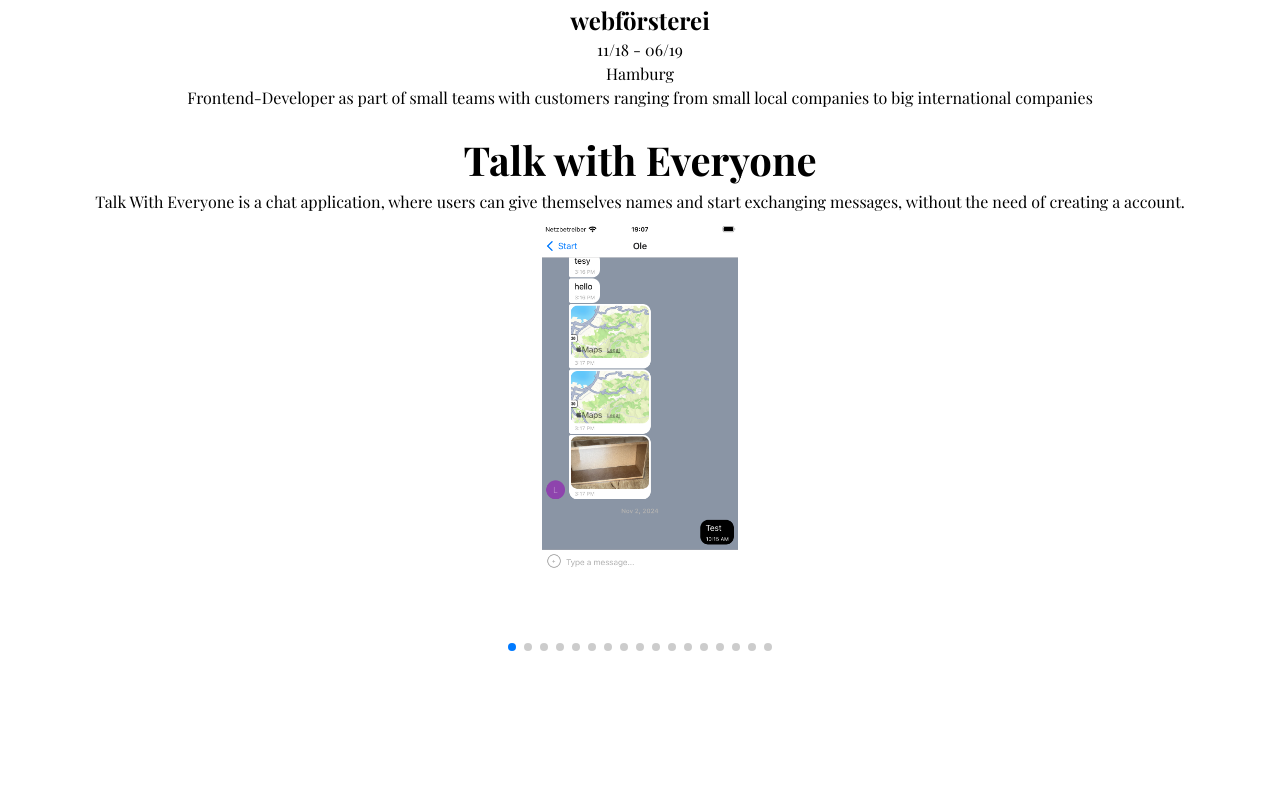
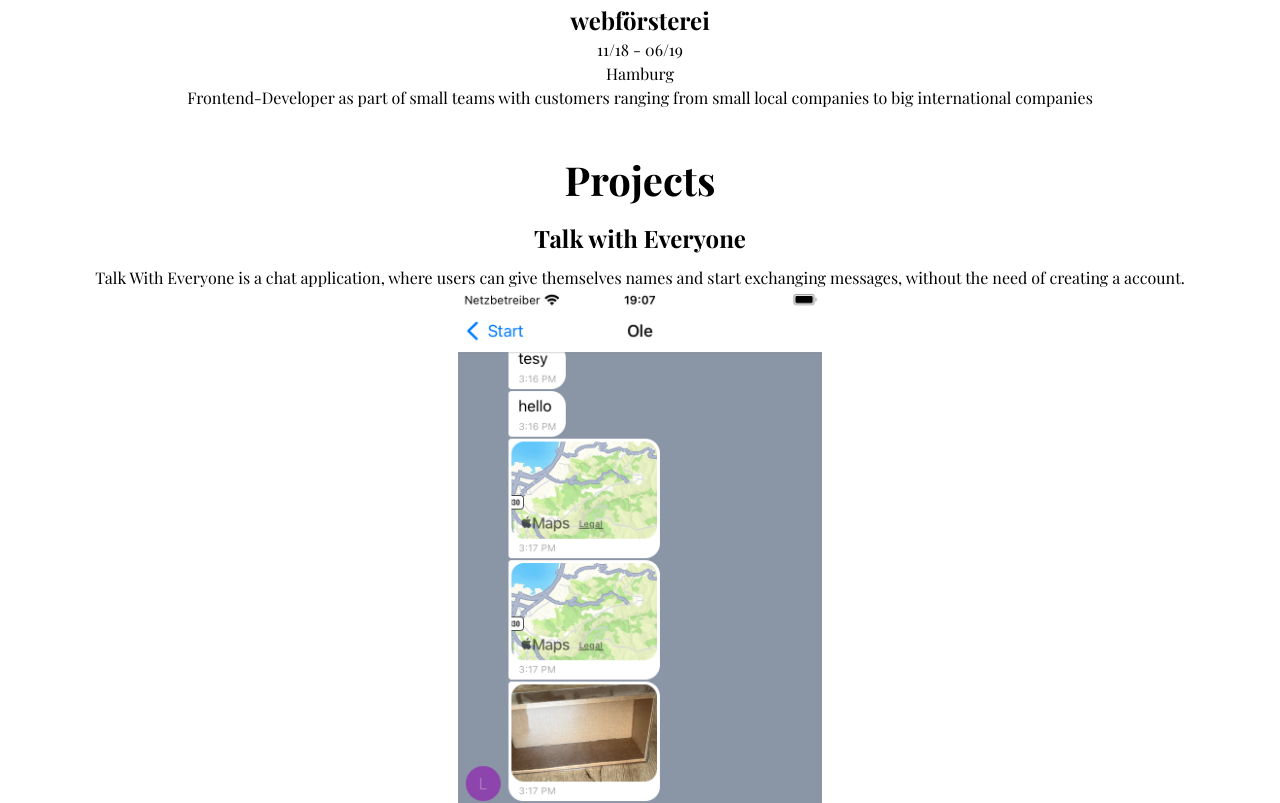
Before and after one commit to freshmozart1/portfolio, a React (Create React App) app: page / in a window 1280 px wide. Shown: the part 2740-3543 px from the top of the page. Before the commit the page ends 3405 px from the top, so only its background shows below. Built offline with nearby package versions, Linux system fonts and the light colour scheme.

Commit message:
Renamed TWE component to Projects componend and added a grid to the TWE slider.

```diff
--- a/src/App.tsx
+++ b/src/App.tsx
@@ -3,7 +3,7 @@ import Riddle from './components/Riddle/riddle.tsx';
 import Me from './components/Me/me.tsx';
 import Skills from './components/Skills/skills.tsx';
 import Experience from './components/Experience/experience.tsx';
-import Twe from './components/Twe/twe.tsx';
+import Projects from './components/Twe/twe.tsx';
 
 export default function App() {
     const [solvedRiddle, setSolvedRiddle] = useState(false);
@@ -13,7 +13,7 @@ export default function App() {
             <Me />
             <Skills />
             <Experience />
-            <Twe />
+            <Projects />
         </>
     );
 }
--- a/src/components/Twe/twe.scss
+++ b/src/components/Twe/twe.scss
@@ -1,27 +1,55 @@
-#tweHeader {
+div.projectsContainer {
+
+    gap: 10px;
+    flex-wrap: wrap;
+    width: 100svw;
+    min-height: 100svh;
+    padding: 20px;
+    max-width: 100svw;
+
+    section.slide>div.imageSlideText,
+    section.slide>img,
+    section.slide>div.content,
+    & {
+        display: inline-flex;
+        flex-direction: column;
+        justify-content: center;
+    }
+
+    div.swiper,
+    section.slide {
+        max-width: calc(100svw - 40px);
+
+        div.swiper-wrapper {
+            display: grid;
+            grid-template-rows: 1fr;
+            grid-template-columns: repeat(17, 1fr);
+        }
+    }
+
+    h1 {
         position: sticky;
         top: 0;
         background: rgba(255, 255, 255, 0.8);
         backdrop-filter: blur(10px);
         transition: 0.5s;
-    width: 100%;
     }
 
     section.slide {
-    display: inline-flex;
-    flex-direction: column;
-    padding: 0px 20px 32px 20px;
-    gap: 10px;
-    background-color: rgba(255, 255, 255, 1);
+        max-height: calc(100svh - 6rem);
+        height: calc(100svh - 6rem);
+        display: grid;
+        padding-bottom: 32px;
+        grid-template-columns: 100%;
+        grid-template-rows: minmax(0, auto) minmax(0, auto);
+        overflow: auto;
+        justify-items: center;
 
         >div.imageSlideText,
         >img {
-        max-height: calc(50svh - 21px - 1.875rem);
-        width: calc(100svw - 40px);
+            max-width: 100%;
+            max-height: 100%;
             object-fit: contain;
-        display: inline-flex;
-        flex-direction: column;
-        justify-content: center;
 
             >p {
                 margin: 0;
@@ -29,15 +57,9 @@ section.slide {
         }
 
         >div.content {
-        flex: 0 0 100%;
-        display: inline-flex;
-        flex-direction: column;
-        justify-content: center;
-        width: calc(100svw - 40px);
-        max-height: calc(100svh - 32px - 3.75rem);
-
             >p {
                 margin: 0;
             }
         }
     }
+}
--- a/src/components/Twe/twe.tsx
+++ b/src/components/Twe/twe.tsx
@@ -1,6 +1,6 @@
-import React from "react";
+import React, { useEffect, useRef } from "react";
 import "./twe.scss";
-import { Swiper, SwiperSlide } from 'swiper/react';
+import { Swiper, SwiperRef, SwiperSlide } from 'swiper/react';
 import { EffectCreative, Pagination } from 'swiper/modules';
 import 'swiper/css';
 import 'swiper/css/effect-coverflow';
@@ -19,10 +19,31 @@ import tweCodeSnippet from '../../assets/twe/twe_code_snippet.png';
 //@ts-ignore
 import tweTest from '../../assets/twe/twe_test_message.png';
 
-export default function Twe() {
+export default function Projects() {
+    const header = useRef<HTMLHeadingElement>(null);
+
+    useEffect(() => {
+        const handleScroll = () => {
+            if (header.current) {
+                const top = header.current.getBoundingClientRect().top;
+                if (top < 1) {
+                    header.current.style.fontSize = "1.5rem";
+                } else {
+                    header.current.style.fontSize = "2.5rem";
+                }
+            }
+        };
+        window.addEventListener("scroll", handleScroll);
+
+        return () => {
+            window.removeEventListener("scroll", handleScroll);
+        };
+    }, []);
+
     return (
-        <>
-            <h1>Talk with Everyone</h1>
+        <div className="projectsContainer">
+            <h1 ref={header}>Projects</h1>
+            <h2 id="tweHeader">Talk with Everyone</h2>
             <Swiper
                 effect={'creative'}
                 grabCursor={true}
@@ -38,7 +59,6 @@ export default function Twe() {
                 }}
                 pagination={{ clickable: true }}
                 modules={[EffectCreative, Pagination]}
-                className="mySwiper"
             >
                 <SwiperSlide>
                     <section className="slide">
@@ -53,12 +73,12 @@ export default function Twe() {
                 <SwiperSlide>
                     <section className="slide">
                         <div className="content">
-                            <h2>Purpose</h2>
+                            <h3>Purpose</h3>
                             <p>
                                 The purpose of the project is to showcase my JavaScript skills.
                                 I created the application as part of my Full-Stack Web Development course at CareerFoundry.com.
                             </p>
-                            <h2>Duration</h2>
+                            <h3>Duration</h3>
                             <p>
                                 Frontend: Two weeks<br />
                                 Backend: One day
@@ -69,12 +89,12 @@ export default function Twe() {
                 <SwiperSlide>
                     <section className="slide">
                         <div className="content">
-                            <h2>Objective</h2>
+                            <h3>Objective</h3>
                             <p>
                                 The objective of this project was to enhance my professional portfolio by adding a mobile app that relies on serverless architecture.
                                 The challenge was to create a complete chat application (front- and backend) from scratch.
                             </p>
-                            <h2>My Role</h2>
+                            <h3>My Role</h3>
                             <p>
                                 I worked alone on this project and was responsible for everything.
                                 I occasionally received some help from my tutor at CareerFoundry.
@@ -85,7 +105,7 @@ export default function Twe() {
                 <SwiperSlide>
                     <section className="slide">
                         <div className="content">
-                            <h2>Tech Stack</h2>
+                            <h3>Tech Stack</h3>
                             <p>
                                 <b>Backend:</b><br />
                                 Google Firebase Authentication<br />
@@ -104,7 +124,7 @@ export default function Twe() {
                 <SwiperSlide>
                     <section className="slide">
                         <div className="imageSlideText">
-                            <h2>Google Firebase Authentication</h2>
+                            <h3>Google Firebase Authentication</h3>
                             <p>
                                 Before using Firestore, it is necessary to authenticate a user. When a user clicks on „Start Chatting“ Firebase Authentication generates a random user ID and authenticates the user anonymously.
                             </p>
@@ -115,9 +135,9 @@ export default function Twe() {
                 <SwiperSlide>
                     <section className="slide">
                         <div className="content">
-                            <h2>Google Firestore</h2>
+                            <h3>Google Firestore</h3>
                             <p>I created a Google Firestore database for storing the messages. Firestore is a real-time database that notifies all connected clients, when new data is available.</p>
-                            <h2>Google Cloud Storage</h2>
+                            <h3>Google Cloud Storage</h3>
                             <p>
                                 Images are stored in a separate Google Cloud Storage Bucket.
                                 Buckets are baasic containers in the Google Cloud that store files.
@@ -128,7 +148,7 @@ export default function Twe() {
                 <SwiperSlide>
                     <section className="slide">
                         <div className="imageSlideText">
-                            <h2>Database Structure</h2>
+                            <h3>Database Structure</h3>
                             <p>
                                 The structure of the stored data can be defined in the code of the frontend and is not predefined by the database. The following picture shows how a location message is saved in the database.
                             </p>
@@ -139,7 +159,7 @@ export default function Twe() {
                 <SwiperSlide>
                     <section className="slide">
                         <div className="imageSlideText">
-                            <h2>Building the interface</h2>
+                            <h3>Building the interface</h3>
                             <p>
                                 CareerFoundry sent me detailed instructions and mockups that described how the chat applications start screen should look like.
                                 I started building the frontend by adding the start screen. I sped up my development process by using the prefabricated React Native components.
@@ -151,7 +171,7 @@ export default function Twe() {
                 <SwiperSlide>
                     <section className="slide">
                         <div className="imageSlideText">
-                            <h2>Building the interface</h2>
+                            <h3>Building the interface</h3>
                             <p>
                                 After I finished the start screen I moved on to develop the chat screen. CareerFoundry did not provide any mockups or design specifications for this screen. That is why I used the basic layout and design that came with react-native-gifted-chat for this screen.
                             </p>
@@ -162,7 +182,7 @@ export default function Twe() {
                 <SwiperSlide>
                     <section className="slide">
                         <div className="content">
-                            <h2>React Native</h2>
+                            <h3>React Native</h3>
                             <p>
                                 I used React Native to create the basic structure of the frontend. React Native is a JavaScript library for building user interfaces. It offers a core set of native components like &lt;View&gt;, &lt;Text&gt; and &lt;Image&gt; that map directly to the platforms native UI building blocks.
                             </p>
@@ -172,7 +192,7 @@ export default function Twe() {
                 <SwiperSlide>
                     <section className="slide">
                         <div className="imageSlideText">
-                            <h2>react-native-gifted-chat</h2>
+                            <h3>react-native-gifted-chat</h3>
                             <p>
                                 react-native-gifted-chat is a extension for React Native that adds a complete chat user interface. I used this extension for the messaging functionality of the app. Whenever a user enters a message and clicks on „Send“, it is saved as a new entry in the Google Firestore database.
                             </p>
@@ -183,7 +203,7 @@ export default function Twe() {
                 <SwiperSlide>
                     <section className="slide">
                         <div className="imageSlideText">
-                            <h2>react-native-maps</h2>
+                            <h3>react-native-maps</h3>
                             <p>
                                 react-native-maps is a extension for React Native that offers map components. I used this extension to give the users the possibility of exchanging location messages.
                             </p>
@@ -194,7 +214,7 @@ export default function Twe() {
                 <SwiperSlide>
                     <section className="slide">
                         <div className="content">
-                            <h2>Custom image view</h2>
+                            <h3>Custom image view</h3>
                             <p>
                                 After I finished implementing the chat screen I added a screen that displays a image in full screen, if a user clicks on a image message.
                             </p>
@@ -204,7 +224,7 @@ export default function Twe() {
                 <SwiperSlide>
                     <section className="slide">
                         <div className="imageSlideText">
-                            <h2>Testing & Debuging</h2>
+                            <h3>Testing & Debuging</h3>
                             <p>React Native comes with a service that allows developers to run and test the app on a emulated device. I used this service to regularly test and debug my code.</p>
                         </div>
                         <img src={tweTest} alt="A screenshot showing a console error message" />
@@ -213,7 +233,7 @@ export default function Twe() {
                 <SwiperSlide>
                     <section className="slide">
                         <div className="content">
-                            <h2>What I learned</h2>
+                            <h3>What I learned</h3>
                             <p>
                                 How to develop native applications with React Native<br /><br />
                                 How to use Google Firebase, Firestore and Cloud Storage Buckets
@@ -224,7 +244,7 @@ export default function Twe() {
                 <SwiperSlide>
                     <section className="slide">
                         <div className="content">
-                            <h2>Next steps</h2>
+                            <h3>Next steps</h3>
                             <p>
                                 Fix Bugs<br /><br />
                                 Add user registration<br /><br />
@@ -237,7 +257,7 @@ export default function Twe() {
                 <SwiperSlide>
                     <section className="slide">
                         <div className="content">
-                            <h2>Conclusion</h2>
+                            <h3>Conclusion</h3>
                             <p>
                                 React Native is a powerful framework for developing native apps. The project was a fulfilling learning experience. It helped deepen my understanding of the development process and illustrated the complexities of app creation.
                             </p>
@@ -245,6 +265,6 @@ export default function Twe() {
                     </section>
                 </SwiperSlide>
             </Swiper>
-        </>
+        </div>
     );
 }
```
Lines whose indentation alone changed are shown as unchanged.
